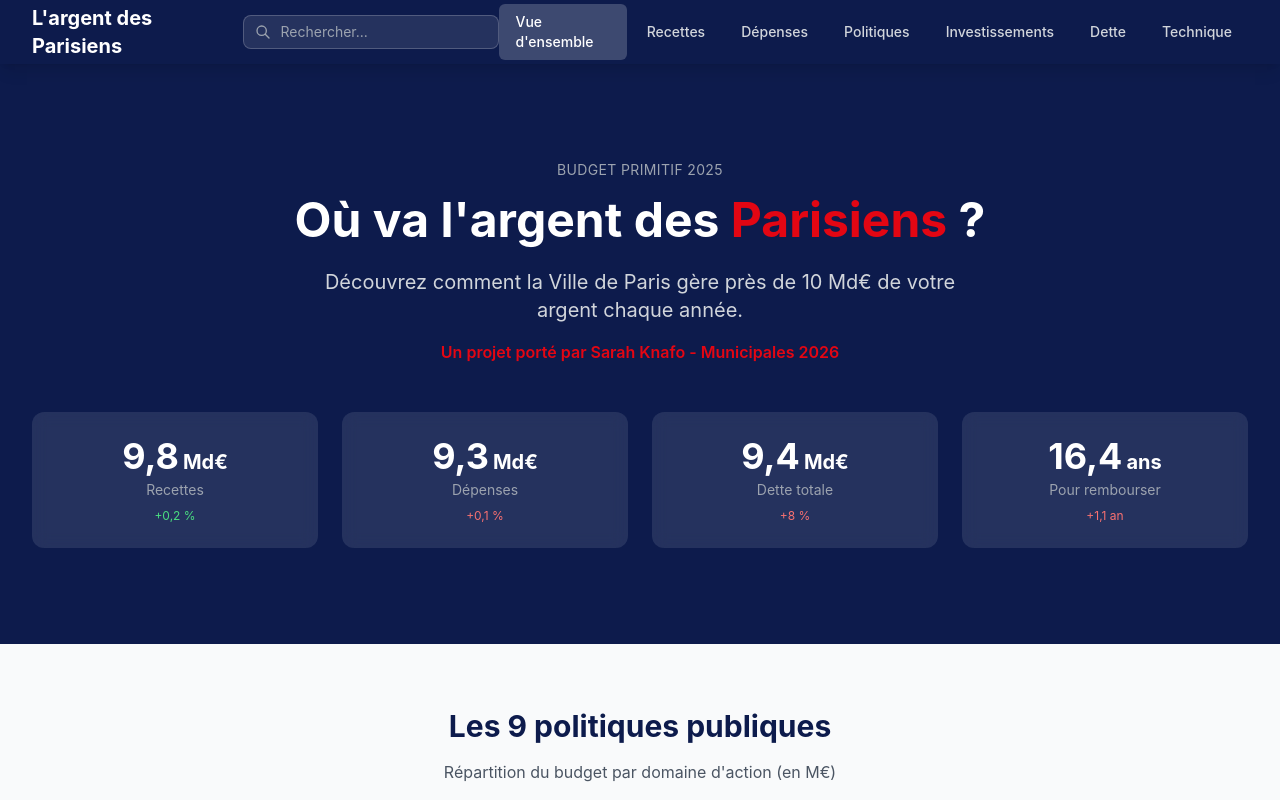
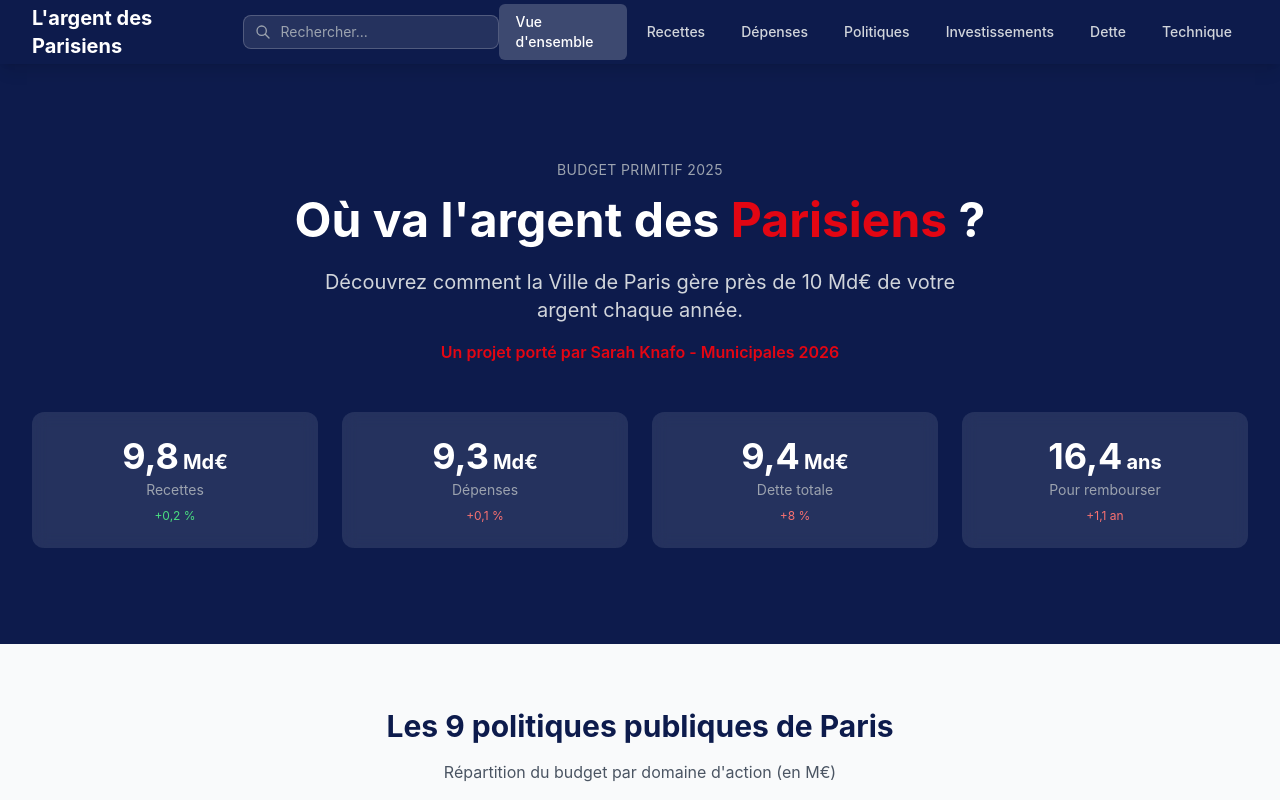
Before and after one commit to TofBoubou/argent-parisiens, a Next.js app: page / in a window 1280 px wide. Shown: the top 800 px of the page. Built offline with nearby package versions, Linux system fonts and the light colour scheme.

Commit message:
Rename '9 politiques publiques' to '9 politiques publiques de Paris'

```diff
--- a/src/app/page.tsx
+++ b/src/app/page.tsx
@@ -135,7 +135,7 @@ export default function Home() {
             className="text-center mb-12"
           >
             <h2 className="text-2xl md:text-3xl font-bold text-primary mb-4">
-              Les 9 politiques publiques
+              Les 9 politiques publiques de Paris
             </h2>
             <p className="text-gray-600">
               Répartition du budget par domaine d'action (en M€)
```
